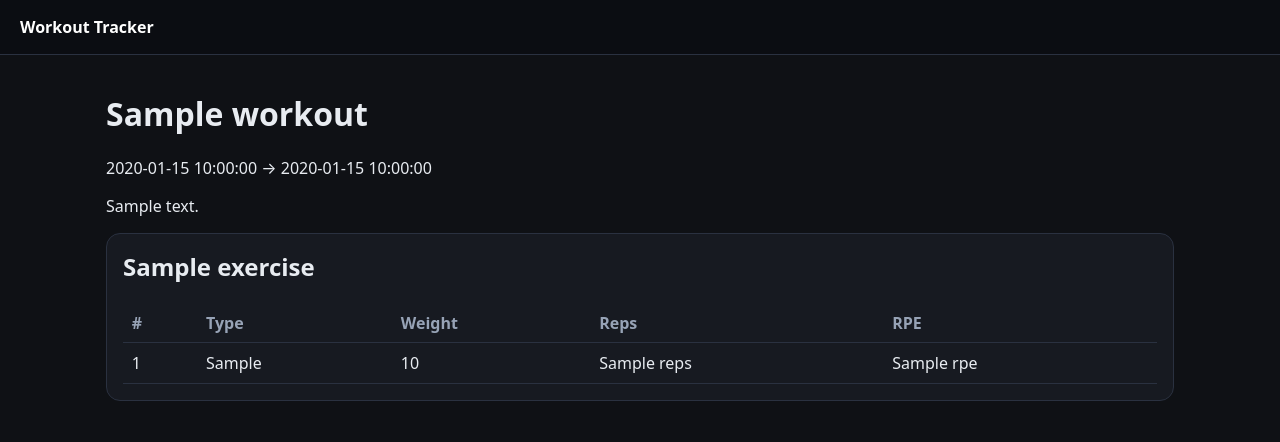
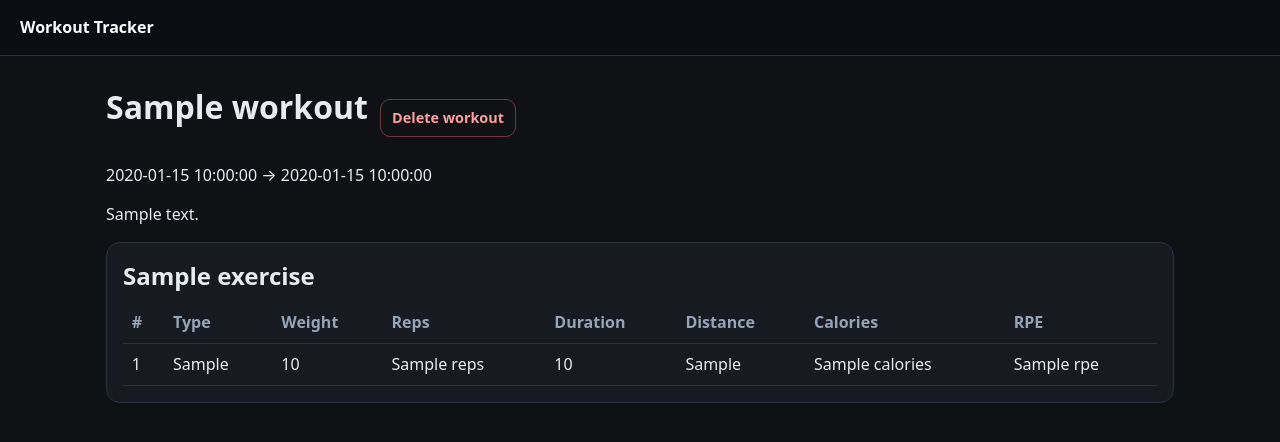
Before and after one commit to itscharlieliu/Workouts, a Flask app: template app/templates/workout_detail.html in a window 1280 px wide. Shown: the top 442 px of the page. Run offline with Flask 3, Linux system fonts and the light colour scheme; the template is opened without the code that fills it: most values are stand-ins (such as "Sample title", 1, 10 or a date in 2020); data that the repository does not hold is empty.

Commit message:
multiple fixes

```diff
--- a/app.py
+++ b/app.py
@@ -66,6 +66,7 @@ CREATE TABLE IF NOT EXISTS exercises (
     name TEXT NOT NULL,
     category TEXT,
     equipment TEXT,
+    tracking_mode TEXT NOT NULL DEFAULT 'strength',
     notes TEXT,
     is_archived INTEGER NOT NULL DEFAULT 0,
     created_at TEXT NOT NULL,
@@ -122,6 +123,8 @@ CREATE TABLE IF NOT EXISTS sets (
     weight REAL,
     reps INTEGER,
     duration_seconds INTEGER,
+    distance_miles REAL,
+    calories INTEGER,
     rpe REAL,
     is_completed INTEGER NOT NULL DEFAULT 1,
     notes TEXT,
@@ -154,6 +157,15 @@ def init_db():
     db = sqlite3.connect(DB_PATH)
     try:
         db.executescript(SCHEMA)
+        # lightweight migrations
+        cols = {row[1] for row in db.execute("PRAGMA table_info(exercises)")}
+        if 'tracking_mode' not in cols:
+            db.execute("ALTER TABLE exercises ADD COLUMN tracking_mode TEXT NOT NULL DEFAULT 'strength'")
+        set_cols = {row[1] for row in db.execute("PRAGMA table_info(sets)")}
+        if 'distance_miles' not in set_cols:
+            db.execute("ALTER TABLE sets ADD COLUMN distance_miles REAL")
+        if 'calories' not in set_cols:
+            db.execute("ALTER TABLE sets ADD COLUMN calories INTEGER")
         db.commit()
     finally:
         db.close()
@@ -238,7 +250,8 @@ def get_workout_exercises(workout_id):
             "SELECT * FROM sets WHERE workout_exercise_id = ? ORDER BY set_number, id",
             (ex["id"],),
         )
-        enriched.append({"exercise": ex, "sets": sets, "last": get_last_performance(ex["exercise_id"], workout_id) if ex["exercise_id"] else None})
+        ex_meta = query_one("SELECT * FROM exercises WHERE id = ?", (ex["exercise_id"],)) if ex["exercise_id"] else None
+        enriched.append({"exercise": ex, "exercise_meta": ex_meta, "sets": sets, "last": get_last_performance(ex["exercise_id"], workout_id) if ex["exercise_id"] else None})
     return enriched
 
 
@@ -247,7 +260,7 @@ def get_last_performance(exercise_id, current_workout_id):
         return None
     row = query_one(
         """
-        SELECT s.weight, s.reps, s.rpe
+        SELECT s.weight, s.reps, s.rpe, s.duration_seconds, s.distance_miles, s.calories
         FROM sets s
         JOIN workout_exercises we ON we.id = s.workout_exercise_id
         JOIN workouts w ON w.id = we.workout_id
@@ -361,8 +374,8 @@ def exercises():
         if name:
             now = now_iso()
             execute(
-                "INSERT INTO exercises (user_id, name, category, equipment, notes, created_at, updated_at) VALUES (?,?,?,?,?,?,?)",
-                (user["id"], name, request.form.get("category"), request.form.get("equipment"), request.form.get("notes"), now, now),
+                "INSERT INTO exercises (user_id, name, category, equipment, tracking_mode, notes, created_at, updated_at) VALUES (?,?,?,?,?,?,?,?)",
+                (user["id"], name, request.form.get("category"), request.form.get("equipment"), request.form.get("tracking_mode") or 'strength', request.form.get("notes"), now, now),
             )
             flash("Exercise added.")
         return redirect(url_for("exercises"))
@@ -456,13 +469,19 @@ def save_workout_exercise(we_id):
     for sid in set_ids:
         weight = request.form.get(f"weight_{sid}") or None
         reps = request.form.get(f"reps_{sid}") or None
+        duration = request.form.get(f"duration_{sid}") or None
+        distance = request.form.get(f"distance_{sid}") or None
+        calories = request.form.get(f"calories_{sid}") or None
         rpe = request.form.get(f"rpe_{sid}") or None
         stype = request.form.get(f"set_type_{sid}") or "normal"
         completed = 1 if request.form.get(f"done_{sid}") else 0
         execute(
-            "UPDATE sets SET weight=?, reps=?, rpe=?, set_type=?, is_completed=?, logged_at=? WHERE id=? AND workout_exercise_id=?",
+            "UPDATE sets SET weight=?, reps=?, duration_seconds=?, distance_miles=?, calories=?, rpe=?, set_type=?, is_completed=?, logged_at=? WHERE id=? AND workout_exercise_id=?",
             (float(weight) if weight not in (None, "") else None,
              int(reps) if reps not in (None, "") else None,
+             int(duration) if duration not in (None, "") else None,
+             float(distance) if distance not in (None, "") else None,
+             int(calories) if calories not in (None, "") else None,
              float(rpe) if rpe not in (None, "") else None,
              stype,
              completed,
@@ -515,14 +534,31 @@ def workout_detail(workout_id):
     return render_template("workout_detail.html", workout=workout, workout_exercises=get_workout_exercises(workout_id))
 
 
+@app.route("/workouts/<int:workout_id>/delete", methods=["POST"])
+@login_required
+def delete_workout(workout_id):
+    user = current_user()
+    workout = get_workout(workout_id, user["id"])
+    wes = query_all("SELECT id FROM workout_exercises WHERE workout_id = ?", (workout_id,))
+    for we in wes:
+        execute("DELETE FROM sets WHERE workout_exercise_id = ?", (we["id"],))
+    execute("DELETE FROM workout_exercises WHERE workout_id = ?", (workout_id,))
+    execute("DELETE FROM workouts WHERE id = ? AND user_id = ?", (workout_id, user["id"]))
+    flash(f"Deleted workout: {workout['name']}")
+    return redirect(url_for("history"))
+
+
 @app.route("/export/json")
 @login_required
 def export_json():
     user = current_user()
     data = {
         "workouts": [dict(r) for r in query_all("SELECT * FROM workouts WHERE user_id = ? ORDER BY started_at DESC", (user["id"],))],
+        "workout_exercises": [dict(r) for r in query_all("SELECT we.* FROM workout_exercises we JOIN workouts w ON w.id = we.workout_id WHERE w.user_id = ? ORDER BY we.workout_id, we.sort_order", (user["id"],))],
+        "sets": [dict(r) for r in query_all("SELECT s.* FROM sets s JOIN workout_exercises we ON we.id = s.workout_exercise_id JOIN workouts w ON w.id = we.workout_id WHERE w.user_id = ? ORDER BY s.logged_at DESC", (user["id"],))],
         "exercises": [dict(r) for r in query_all("SELECT * FROM exercises WHERE user_id = ?", (user["id"],))],
         "templates": [dict(r) for r in query_all("SELECT * FROM workout_templates WHERE user_id = ?", (user["id"],))],
+        "template_exercises": [dict(r) for r in query_all("SELECT tpe.* FROM workout_template_exercises tpe JOIN workout_templates wt ON wt.id = tpe.template_id WHERE wt.user_id = ? ORDER BY tpe.template_id, tpe.sort_order", (user["id"],))],
     }
     buf = io.BytesIO(json.dumps(data, indent=2).encode())
     return send_file(buf, mimetype="application/json", as_attachment=True, download_name="workout_tracker_export.json")
@@ -534,10 +570,10 @@ def export_csv():
     user = current_user()
     out = io.StringIO()
     writer = csv.writer(out)
-    writer.writerow(["workout_date", "workout_name", "exercise", "set_number", "weight", "reps", "rpe", "set_type"])
+    writer.writerow(["workout_date", "workout_name", "exercise", "set_number", "weight", "reps", "duration_seconds", "distance_miles", "calories", "rpe", "set_type"])
     rows = query_all(
         """
-        SELECT w.started_at, w.name, we.exercise_name_snapshot, s.set_number, s.weight, s.reps, s.rpe, s.set_type
+        SELECT w.started_at, w.name, we.exercise_name_snapshot, s.set_number, s.weight, s.reps, s.duration_seconds, s.distance_miles, s.calories, s.rpe, s.set_type
         FROM workouts w
         JOIN workout_exercises we ON we.workout_id = w.id
         JOIN sets s ON s.workout_exercise_id = we.id
@@ -547,19 +583,19 @@ def export_csv():
         (user["id"],),
     )
     for r in rows:
-        writer.writerow([r[0], r[1], r[2], r[3], r[4], r[5], r[6], r[7]])
+        writer.writerow([r[0], r[1], r[2], r[3], r[4], r[5], r[6], r[7], r[8], r[9], r[10]])
     buf = io.BytesIO(out.getvalue().encode())
     return send_file(buf, mimetype="text/csv", as_attachment=True, download_name="workout_tracker_export.csv")
 
 
-def ensure_exercise(user_id, ex_name):
+def ensure_exercise(user_id, ex_name, tracking_mode='strength'):
     ex = query_one("SELECT * FROM exercises WHERE user_id = ? AND lower(name)=lower(?)", (user_id, ex_name))
     if ex:
         return ex["id"]
     now = now_iso()
     cur = execute(
-        "INSERT INTO exercises (user_id, name, created_at, updated_at) VALUES (?,?,?,?)",
-        (user_id, ex_name, now, now),
+        "INSERT INTO exercises (user_id, name, tracking_mode, created_at, updated_at) VALUES (?,?,?,?,?)",
+        (user_id, ex_name, tracking_mode, now, now),
     )
     return cur.lastrowid
 
@@ -577,15 +613,27 @@ def import_flat_csv_rows(user_id, grouped):
             by_ex.setdefault(r.get("exercise") or "Unknown Exercise", []).append(r)
         order = 1
         for ex_name, set_rows in by_ex.items():
-            ex_id = ensure_exercise(user_id, ex_name)
+            tracking_mode = 'cardio' if any((sr.get('distance_miles') or sr.get('duration_seconds') or sr.get('calories')) for sr in set_rows) else 'strength'
+            ex_id = ensure_exercise(user_id, ex_name, tracking_mode=tracking_mode)
             cur3 = execute(
                 "INSERT INTO workout_exercises (workout_id, exercise_id, sort_order, exercise_name_snapshot) VALUES (?,?,?,?)",
                 (workout_id, ex_id, order, ex_name),
             )
             for sr in set_rows:
                 execute(
-                    "INSERT INTO sets (workout_exercise_id, set_number, weight, reps, rpe, set_type, logged_at, is_completed) VALUES (?,?,?,?,?,?,?,1)",
-                    (cur3.lastrowid, int(sr.get("set_number") or 1), float(sr.get("weight") or 0) if sr.get("weight") else None, int(sr.get("reps") or 0) if sr.get("reps") else None, float(sr.get("rpe") or 0) if sr.get("rpe") else None, sr.get("set_type") or "normal", now_iso()),
+                    "INSERT INTO sets (workout_exercise_id, set_number, weight, reps, duration_seconds, distance_miles, calories, rpe, set_type, logged_at, is_completed) VALUES (?,?,?,?,?,?,?,?,?,?,1)",
+                    (
+                        cur3.lastrowid,
+                        int(sr.get("set_number") or 1),
+                        float(sr.get("weight") or 0) if sr.get("weight") else None,
+                        int(sr.get("reps") or 0) if sr.get("reps") else None,
+                        int(sr.get("duration_seconds") or 0) if sr.get("duration_seconds") else None,
+                        float(sr.get("distance_miles") or 0) if sr.get("distance_miles") else None,
+                        int(sr.get("calories") or 0) if sr.get("calories") else None,
+                        float(sr.get("rpe") or 0) if sr.get("rpe") else None,
+                        sr.get("set_type") or "normal",
+                        now_iso(),
+                    ),
                 )
             order += 1
             imported += 1
@@ -640,15 +688,22 @@ def import_workspace_log():
             order = 1
             for ex_name, payload in (item.get('exercises') or {}).items():
                 display_name = ex_name.replace('_', ' ').title()
-                ex_id = ensure_exercise(user['id'], display_name)
+                is_cardio = any(k in payload for k in ('distance_miles', 'active_calories', 'duration_seconds')) and not payload.get('sets')
+                ex_id = ensure_exercise(user['id'], display_name, tracking_mode='cardio' if is_cardio else 'strength')
                 cur_we = execute(
-                    "INSERT INTO workout_exercises (workout_id, exercise_id, sort_order, exercise_name_snapshot) VALUES (?,?,?,?)",
-                    (workout_id, ex_id, order, display_name),
+                    "INSERT INTO workout_exercises (workout_id, exercise_id, sort_order, exercise_name_snapshot, notes) VALUES (?,?,?,?,?)",
+                    (workout_id, ex_id, order, display_name, payload.get('notes') or item.get('notes')),
                 )
-                for idx, s in enumerate(payload.get('sets', []), start=1):
+                if payload.get('sets'):
+                    for idx, s in enumerate(payload.get('sets', []), start=1):
+                        execute(
+                            "INSERT INTO sets (workout_exercise_id, set_number, weight, reps, duration_seconds, distance_miles, calories, rpe, set_type, notes, logged_at, is_completed) VALUES (?,?,?,?,?,?,?,?,?,?,?,1)",
+                            (cur_we.lastrowid, idx, s.get('lbs'), s.get('reps'), s.get('seconds'), s.get('distance_miles'), s.get('calories') or s.get('active_calories'), s.get('rpe'), 'warmup' if s.get('warmup') else 'normal', payload.get('notes'), now_iso()),
+                        )
+                else:
                     execute(
-                        "INSERT INTO sets (workout_exercise_id, set_number, weight, reps, duration_seconds, rpe, set_type, notes, logged_at, is_completed) VALUES (?,?,?,?,?,?,?,?,?,1)",
-                        (cur_we.lastrowid, idx, s.get('lbs'), s.get('reps'), s.get('seconds'), s.get('rpe'), 'warmup' if s.get('warmup') else 'normal', payload.get('notes'), now_iso()),
+                        "INSERT INTO sets (workout_exercise_id, set_number, duration_seconds, distance_miles, calories, set_type, notes, logged_at, is_completed) VALUES (?,?,?,?,?,?,?,?,1)",
+                        (cur_we.lastrowid, 1, payload.get('duration_seconds'), payload.get('distance_miles'), payload.get('calories') or payload.get('active_calories'), 'cardio', payload.get('notes') or item.get('notes'), now_iso()),
                     )
                 order += 1
             imported_workouts += 1
--- a/app/static/app.js
+++ b/app/static/app.js
@@ -31,3 +31,33 @@ function repeatLastRow(button){
   repInputs[repInputs.length-1].value = srcR;
   rpeInputs[rpeInputs.length-1].value = srcE;
 }
+
+function setupDeleteModal(){
+  const modal = document.getElementById('confirm-modal');
+  const text = document.getElementById('confirm-modal-text');
+  const confirmBtn = document.getElementById('confirm-delete-btn');
+  if(!modal || !text || !confirmBtn) return;
+  let activeForm = null;
+  document.querySelectorAll('.delete-form').forEach(form => {
+    form.addEventListener('submit', (e) => {
+      e.preventDefault();
+      activeForm = form;
+      const name = form.dataset.workoutName || 'this workout';
+      text.textContent = `Delete ${name}? This cannot be undone.`;
+      modal.classList.remove('hidden');
+      modal.setAttribute('aria-hidden', 'false');
+    });
+  });
+  document.querySelectorAll('[data-close-modal="true"]').forEach(el => {
+    el.addEventListener('click', () => {
+      modal.classList.add('hidden');
+      modal.setAttribute('aria-hidden', 'true');
+      activeForm = null;
+    });
+  });
+  confirmBtn.addEventListener('click', () => {
+    if(activeForm) activeForm.submit();
+  });
+}
+
+document.addEventListener('DOMContentLoaded', setupDeleteModal);
--- a/app/templates/base.html
+++ b/app/templates/base.html
@@ -33,6 +33,17 @@
     {% endwith %}
     {% block content %}{% endblock %}
   </main>
+  <div id="confirm-modal" class="modal hidden" aria-hidden="true">
+    <div class="modal-backdrop" data-close-modal="true"></div>
+    <div class="modal-card" role="dialog" aria-modal="true" aria-labelledby="confirm-modal-title">
+      <h2 id="confirm-modal-title">Confirm delete</h2>
+      <p id="confirm-modal-text">Are you sure?</p>
+      <div class="toolbar">
+        <button type="button" class="ghost" data-close-modal="true">Cancel</button>
+        <button type="button" class="danger" id="confirm-delete-btn">Delete</button>
+      </div>
+    </div>
+  </div>
   <script src="{{ url_for('static', filename='app.js') }}"></script>
 </body>
 </html>
--- a/app/templates/workout_detail.html
+++ b/app/templates/workout_detail.html
@@ -1,15 +1,20 @@
 {% extends 'base.html' %}
 {% block content %}
-<h1>{{ workout['name'] }}</h1>
+<div class="toolbar">
+  <h1>{{ workout['name'] }}</h1>
+  <form method="post" action="{{ url_for('delete_workout', workout_id=workout['id']) }}" class="inline-form delete-form" data-workout-name="{{ workout['name'] }}">
+    <button type="submit" class="ghost danger-text">Delete workout</button>
+  </form>
+</div>
 <p>{{ workout['started_at'] }}{% if workout['ended_at'] %} → {{ workout['ended_at'] }}{% endif %}</p>
 {% if workout['notes'] %}<p>{{ workout['notes'] }}</p>{% endif %}
 {% for block in workout_exercises %}
 <section class="card exercise-card">
   <h2>{{ block.exercise['exercise_name_snapshot'] }}</h2>
   <table>
-    <tr><th>#</th><th>Type</th><th>Weight</th><th>Reps</th><th>RPE</th></tr>
+    <tr><th>#</th><th>Type</th><th>Weight</th><th>Reps</th><th>Duration</th><th>Distance</th><th>Calories</th><th>RPE</th></tr>
     {% for s in block.sets %}
-      <tr><td>{{ s['set_number'] }}</td><td>{{ s['set_type'] }}</td><td>{{ s['weight'] or '' }}</td><td>{{ s['reps'] or '' }}</td><td>{{ s['rpe'] or '' }}</td></tr>
+      <tr><td>{{ s['set_number'] }}</td><td>{{ s['set_type'] }}</td><td>{{ s['weight'] or '' }}</td><td>{{ s['reps'] or '' }}</td><td>{{ s['duration_seconds'] or '' }}</td><td>{{ s['distance_miles'] or '' }}</td><td>{{ s['calories'] or '' }}</td><td>{{ s['rpe'] or '' }}</td></tr>
     {% endfor %}
   </table>
 </section>
```
Also changed, not shown: app/static/style.css (+1 -1 lines), app/templates/exercises.html (+10 -3 lines), app/templates/history.html (+8 -1 lines), app/templates/workout_edit.html (+34 -7 lines).
